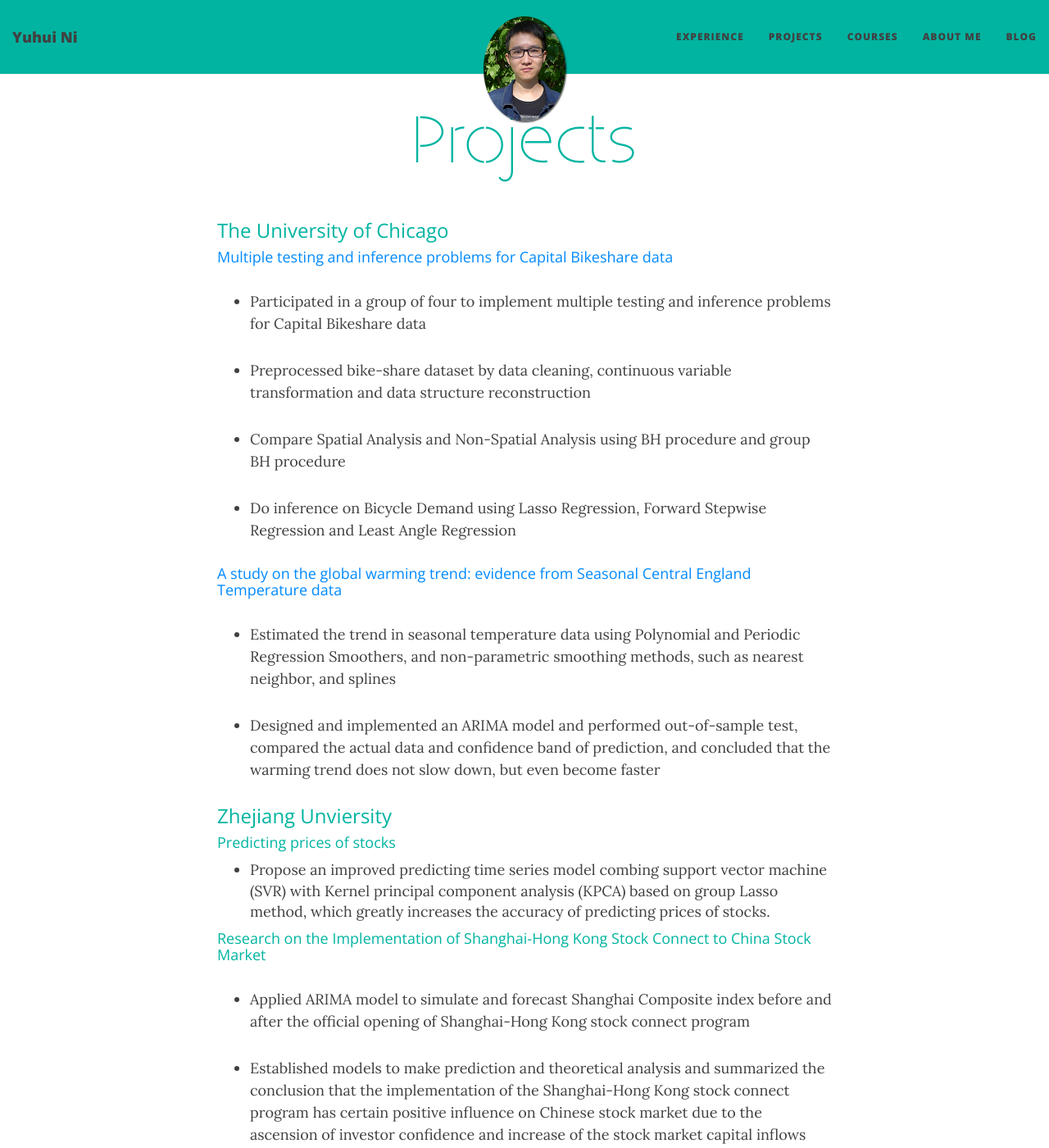
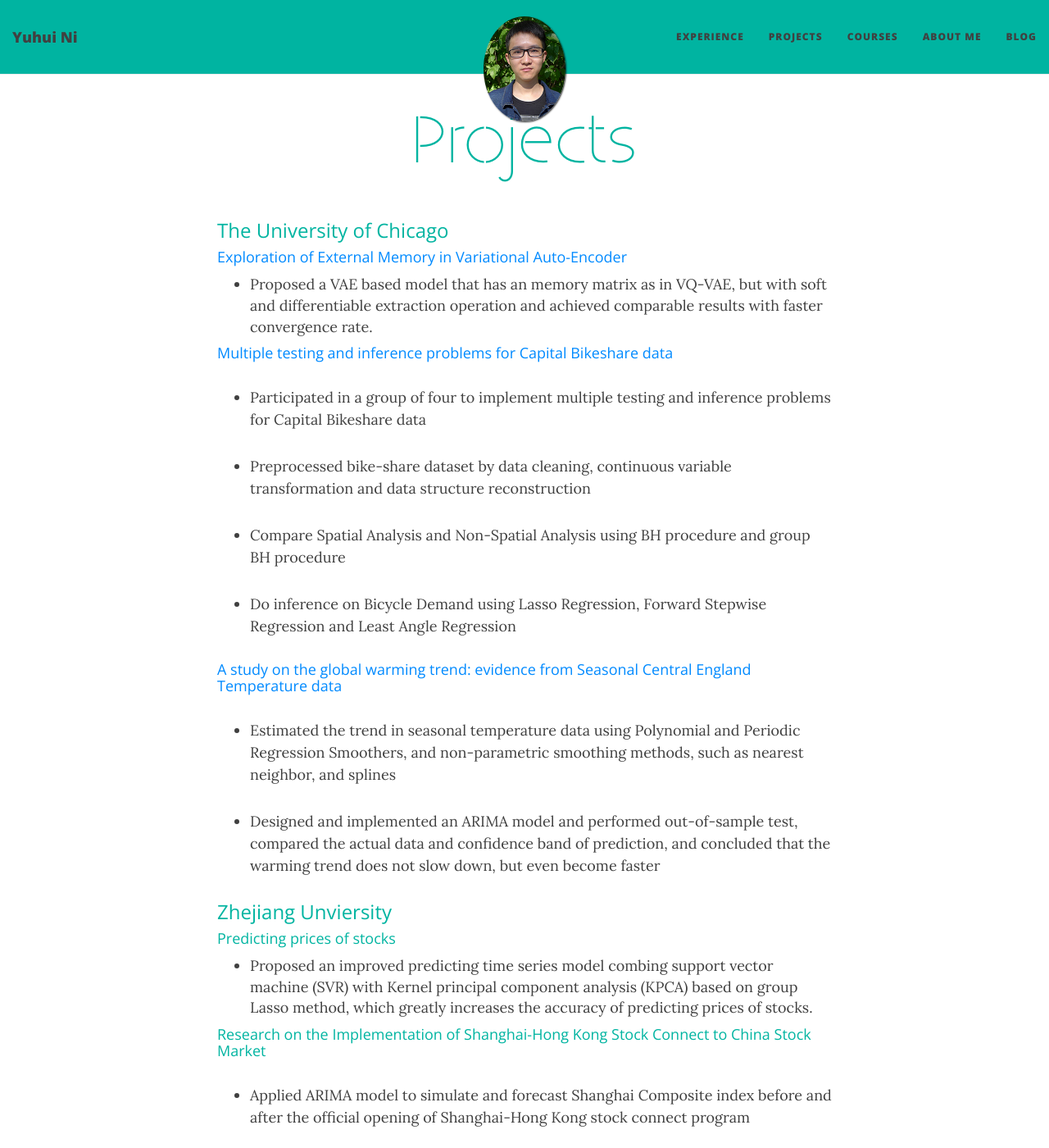
Before and after one commit to YuhuiNi/YuhuiNi.github.io, a Jekyll site: the page built from projects.md, in a window 1280 px wide and 1400 px high. Shown: the whole window at 82% size. Built offline with Jekyll 4.4.1, drawn with Linux system fonts in a browser that asks for light colours; nearby versions of some CDN libraries.

Commit message:
Update projects.md

```diff
--- a/projects.md
+++ b/projects.md
@@ -4,6 +4,10 @@ title: Projects
 ---
 
 ### The University of Chicago
+
+#### [Exploration of External Memory in Variational Auto-Encoder](https://github.com/YuhuiNi/Exploration-of-External-Memory-in-Variational-Auto-Encoder)
+
+- Proposed a VAE based model that has an memory matrix as in VQ-VAE, but with soft and differentiable extraction operation and achieved comparable results with faster convergence rate.
 
 
 #### [Multiple testing and inference problems for Capital Bikeshare data](https://github.com/YuhuiNi/Multiple_testing)
@@ -29,7 +33,7 @@ title: Projects
 
 #### Predicting prices of stocks
 
-- Propose an improved predicting time series model combing support vector machine (SVR) with Kernel principal component analysis (KPCA) based on group Lasso method, which greatly increases the accuracy of predicting prices of stocks.
+- Proposed an improved predicting time series model combing support vector machine (SVR) with Kernel principal component analysis (KPCA) based on group Lasso method, which greatly increases the accuracy of predicting prices of stocks.
 
 
 #### Research on the Implementation of Shanghai-Hong Kong Stock Connect to China Stock Market
```
